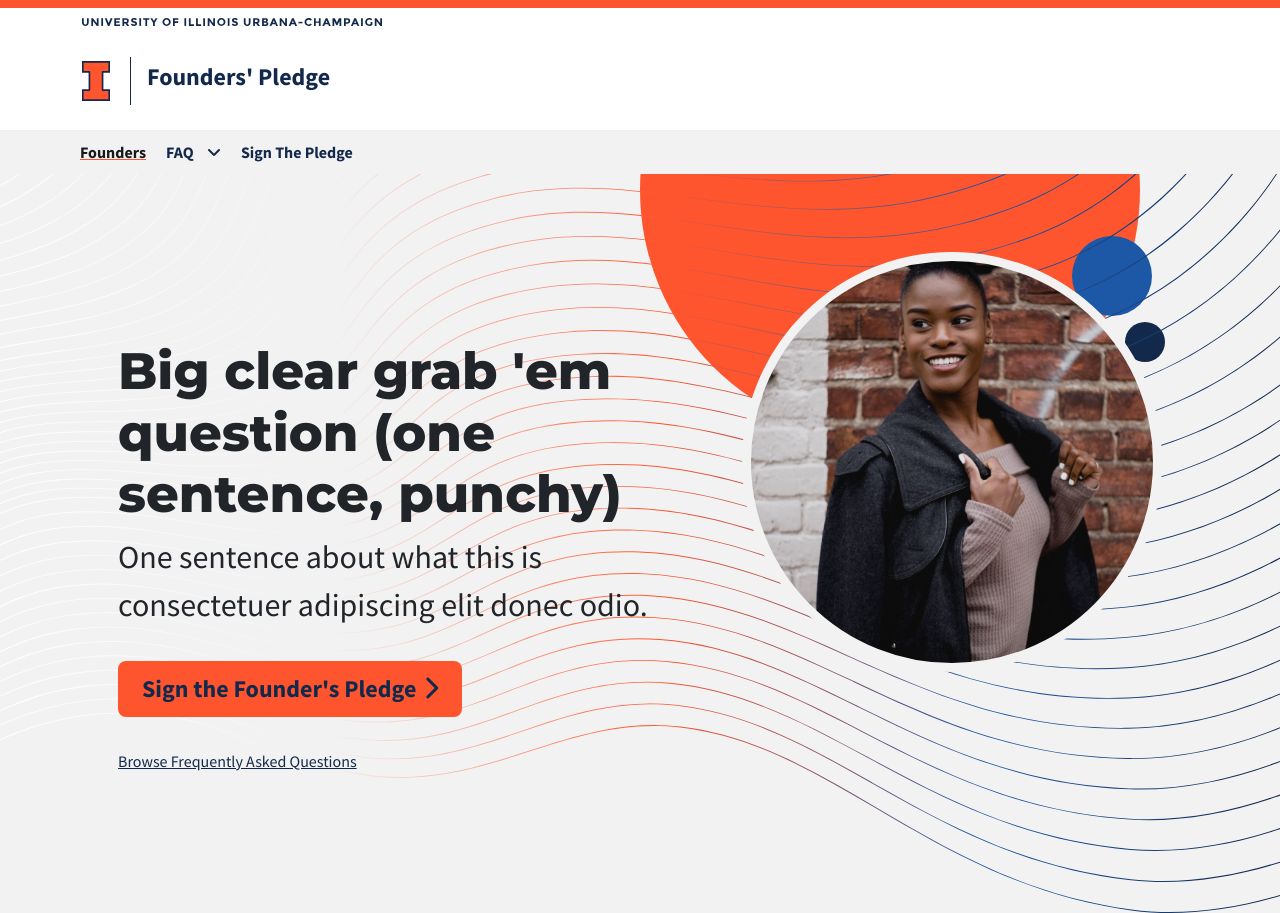
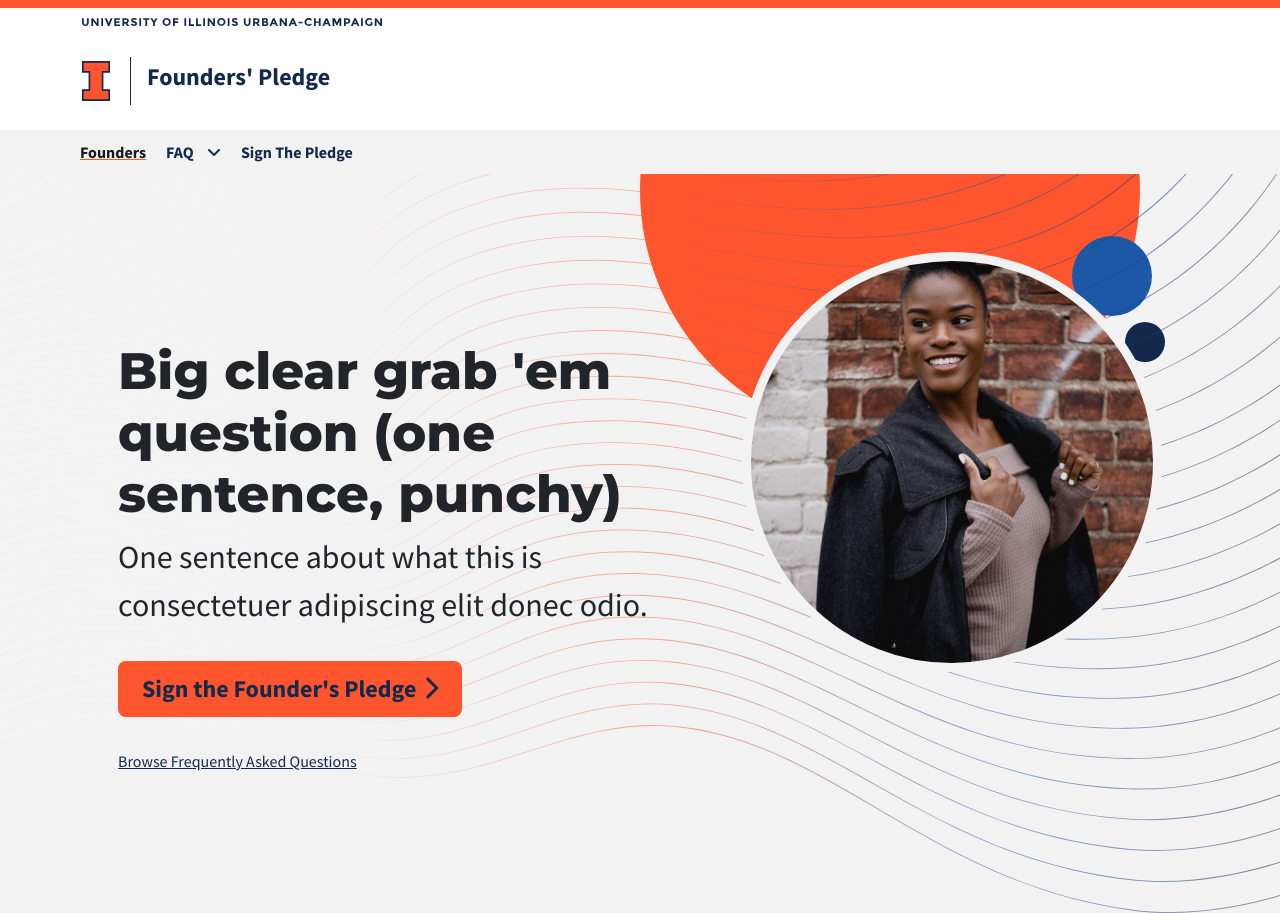
Before and after one commit to amusante/landing-page, a website: page index.html in a window 1280 px wide. Shown: the top 913 px of the page. Drawn offline with nearby package versions, Linux system fonts and the light colour scheme.

Commit message:
Finishing touches, Final commit

```diff
--- a/assets/scss/main.scss
+++ b/assets/scss/main.scss
@@ -149,11 +149,12 @@ h2{
 }
 main{
     position: relative;
-    overflow-x:hidden;
+    overflow:hidden;
+    border-top: 8.5px solid $illiniOrange;
 }
 
 header{
-    border-top: 8.5px solid $illiniOrange;
+
     position: relative;
     z-index: 29;
     width:100%;
@@ -342,14 +343,14 @@ header{
             z-index: 10;
             width: 100%;
             top: -20%;
-
+            opacity: .5;
             @include media-breakpoint-down(md){
                 height: 150%;
             }
             @include media-breakpoint-down(sm){
                 height: 100%;
-    opacity: .5;
-    top: -200px;
+
+                top: -200px;
             }
         }
     }
@@ -705,6 +706,7 @@ footer{
     position: relative;
     z-index: 20;
     width: 100%;
+    margin-bottom: -30px;
     .brand{
         flex-wrap: wrap;
         justify-content: space-between;
```
Also changed, not shown: assets/scss/main.css, 1 other file.
